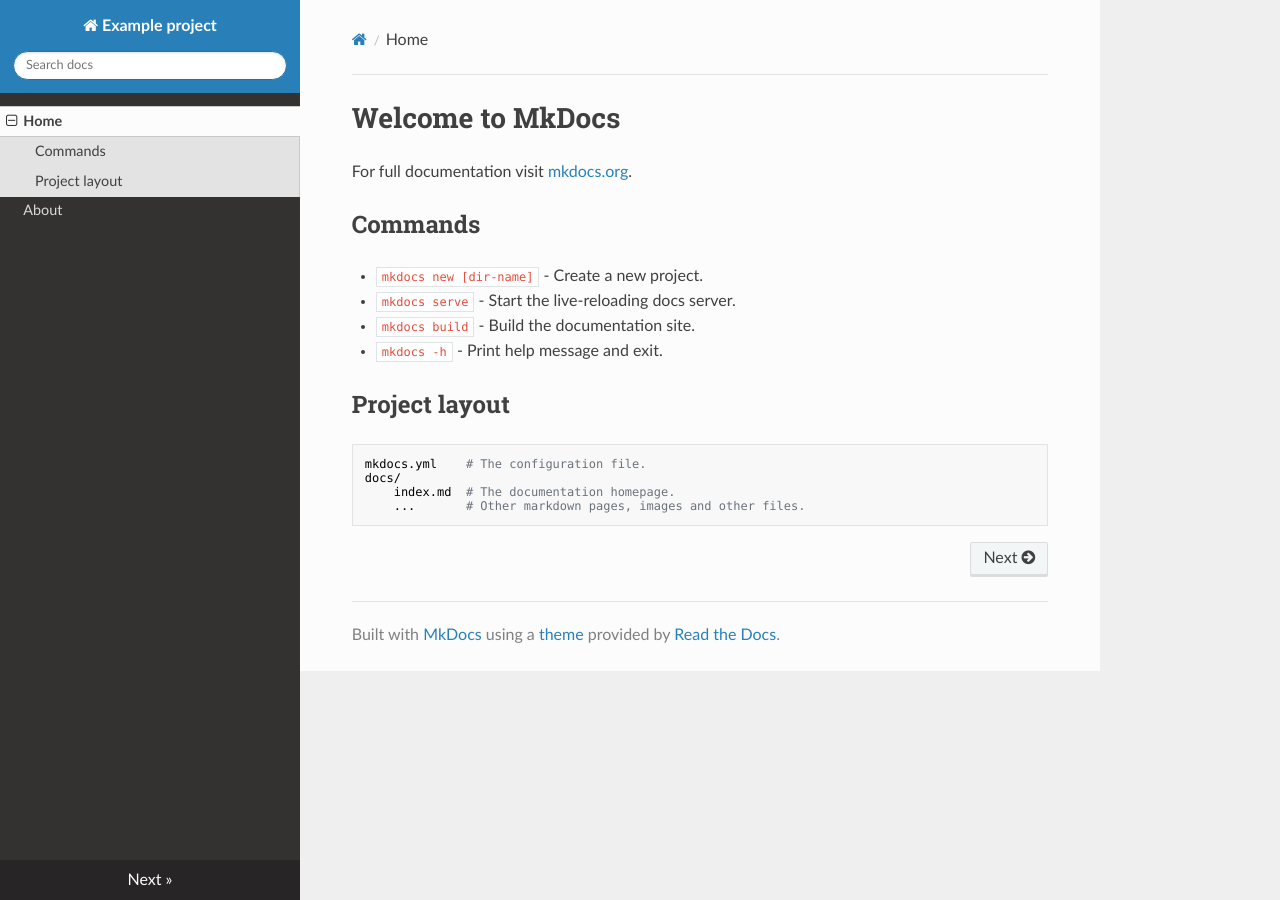
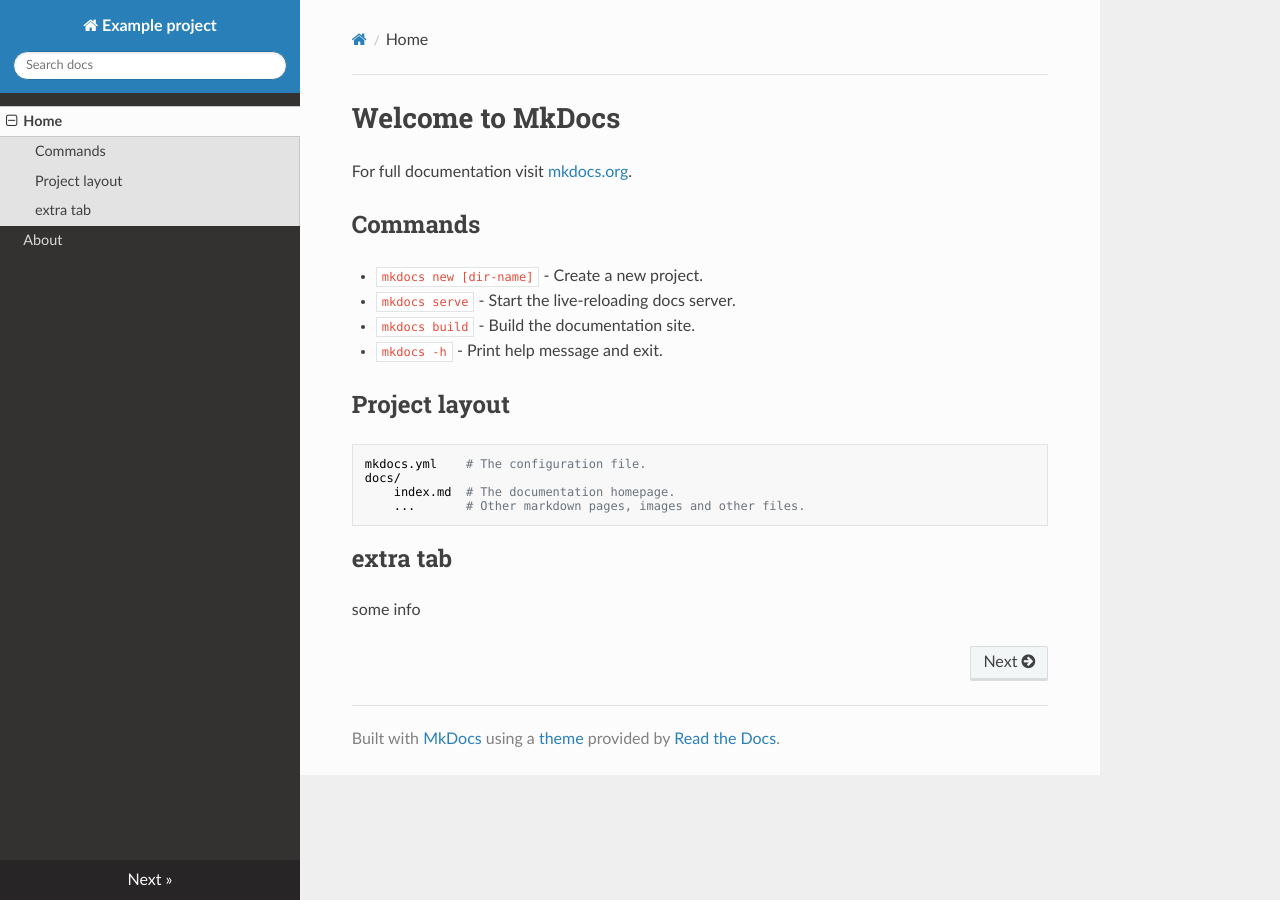
Before and after one commit to BartvanWoesik/mkdocs_tutorial, an MkDocs documentation site: the page built from docs/index.md, in a window 1280 px wide. Built offline with MkDocs 1.6.1, drawn with Linux system fonts in a browser that asks for light colours; nearby versions of some CDN libraries.

Commit message:
expand index

```diff
--- a/docs/index.md
+++ b/docs/index.md
@@ -15,3 +15,7 @@
     docs/
         index.md  # The documentation homepage.
         ...       # Other markdown pages, images and other files.
+
+
+## extra tab
+some info
```
